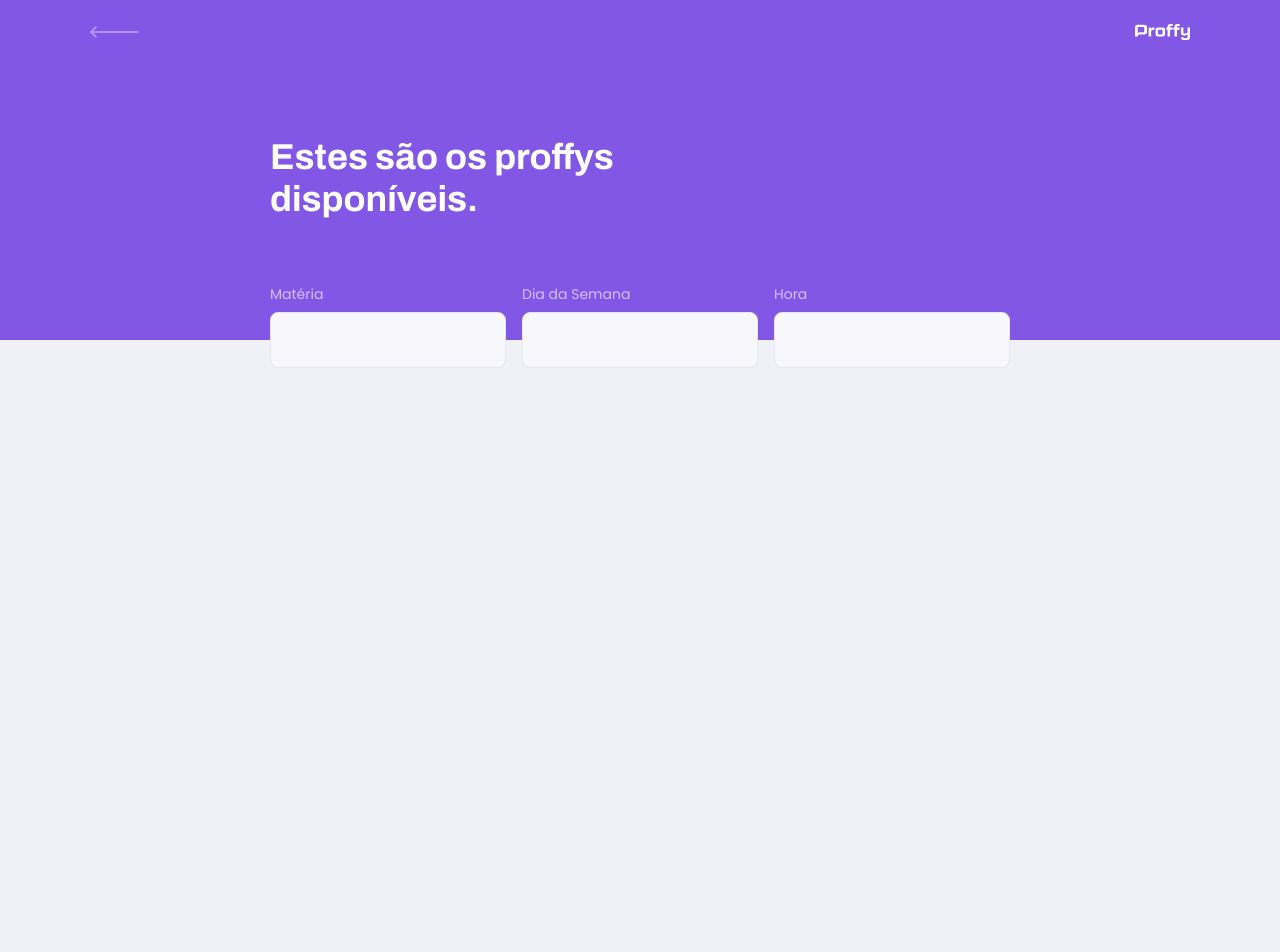
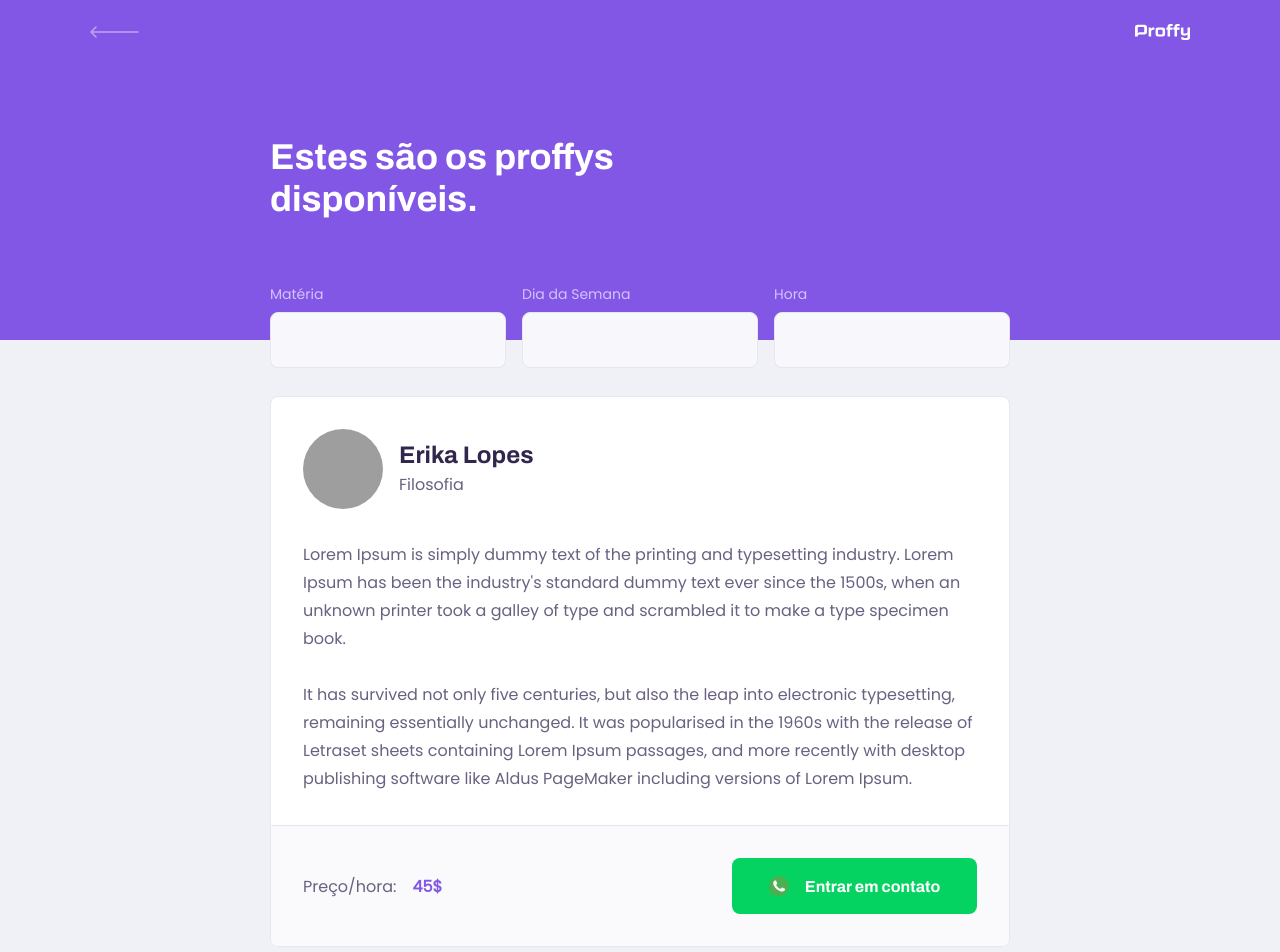
Before and after one commit to xterikatx/proffy, a React (Create React App) app in the folder web/: page /study in a window 1280 px wide. Shown: the top 952 px of the page. Before the commit the page ends 800 px from the top, so only its background shows below. Built offline with nearby package versions, Linux system fonts and the light colour scheme; grey boxes are pictures that could not be loaded; the HTML template or start-up script is replaced by a standard one.

Commit message:
done teacher list

```diff
--- a/web/src/assets/styles/globals.css
+++ b/web/src/assets/styles/globals.css
@@ -48,6 +48,7 @@
 button,
 textarea {
   font: 500 1.6rem Poppins;
+  color: var(--color-text-base);
 }
 
 .container {
--- /dev/null
+++ b/web/src/components/TeacherItem/index.tsx
@@ -0,0 +1,48 @@
+import React from 'react';
+
+import './styles.css';
+
+import whatsappIcon from "../../assets/images/icons/whatsapp.svg";
+
+function TeacherItem() {
+    return (
+        <article className="teacher-item">
+        <header>
+          <img
+            src="https://avatars3.githubusercontent.com/u/35372047?s=460&u=969f72304f2a735f4446ff7efd443e92023aca18&v=4"
+            alt="Erika Lopes"
+          />
+          <div>
+            <strong>Erika Lopes</strong>
+            <span>Filosofia</span>
+          </div>
+        </header>
+
+        <p>
+          Lorem Ipsum is simply dummy text of the printing and typesetting
+          industry. Lorem Ipsum has been the industry's standard dummy text
+          ever since the 1500s, when an unknown printer took a galley of type
+          and scrambled it to make a type specimen book. <br />
+          <br /> It has survived not only five centuries, but also the leap
+          into electronic typesetting, remaining essentially unchanged. It was
+          popularised in the 1960s with the release of Letraset sheets
+          containing Lorem Ipsum passages, and more recently with desktop
+          publishing software like Aldus PageMaker including versions of Lorem
+          Ipsum.
+        </p>
+
+        <footer>
+            <p>
+                Preço/hora:
+                <strong>45$</strong>
+            </p>
+            <button type="button">
+              <img src={whatsappIcon} alt="Whatsapp" />
+              Entrar em contato
+            </button>
+        </footer>
+      </article>
+    )
+}
+
+export default TeacherItem;
--- /dev/null
+++ b/web/src/components/TeacherItem/styles.css
@@ -0,0 +1,100 @@
+.teacher-item {
+  background: var(--color-box-base);
+  border: 1px solid var(--color-line-in-white);
+  border-radius: 0.8rem;
+  margin-top: 2.4rem;
+  overflow: hidden;
+}
+
+.teacher-item header {
+  padding: 3.2rem 2rem;
+  display: flex;
+  align-items: center;
+}
+
+.teacher-item header img {
+  width: 8rem;
+  height: 8rem;
+  border-radius: 50%;
+}
+
+.teacher-item header div strong {
+  font: 700 2.4rem Archivo;
+  margin-left: 1.6rem;
+  display: block;
+  color: var(--color-text-title);
+}
+
+.teacher-item > p {
+  padding: 0 2rem;
+  font-size: 1.6rem;
+  line-height: 2.8rem;
+}
+
+.teacher-item footer {
+  padding: 3.2rem 2rem;
+  background: var(--color-box-footer);
+  border-top: 1px solid var(--color-line-in-white);
+  margin-top: 3.2rem;
+  display: flex;
+  align-items: center;
+  justify-content: space-between;
+}
+
+.teacher-item footer p strong {
+  color: var(--color-primary);
+  font-size: 1.6rem;
+  display: block;
+}
+
+.teacher-item footer button {
+  width: 20rem;
+  height: 5.6rem;
+  background: var(--color-secundary);
+  color: var(--color-button-text);
+  border: 0;
+  border-radius: 0.8rem;
+  cursor: pointer;
+  font: 700 1.4rem Archivo;
+  display: flex;
+  align-items: center;
+  justify-content: space-evenly;
+  transition: 0.2s;
+}
+.teacher-item footer button:hover {
+  background: var(--color-secundary-dark);
+}
+
+.teacher-item header div span {
+  font-size: 1.6rem;
+  margin-left: 1.6rem;
+  display: block;
+  margin-top: 0.4rem;
+}
+
+@media (min-width: 700px) {
+  .teacher-item header,
+  .teacher-item footer {
+    padding: 3.2rem;
+  }
+
+  .teacher-item > p {
+    padding: 0 3.2rem;
+  }
+
+  .teacher-item footer p strong {
+    display: initial;
+    margin-left: 1.6rem;
+  }
+
+  .teacher-item footer button {
+    width: 24.5rem;
+    font-size: 1.6rem;
+    justify-content: center;
+  }
+
+  .teacher-item footer button img {
+    margin-right: 1.6rem;
+  }
+
+}
--- a/web/src/pages/TeacherList/index.js
+++ b/web/src/pages/TeacherList/index.js
@@ -1,11 +1,10 @@
 import React from "react";
 import { Link } from "react-router-dom";
 
-import logoImage from "../../assets/images/logo.svg";
-import backIcon from "../../assets/images/icons/back.svg";
 
-import './styles.css';
+import "./styles.css";
 import PageHeader from "../../components/PageHeader";
+import TeacherItem from "../../components/TeacherItem";
 
 function TeacherList() {
   return (
@@ -28,6 +27,13 @@
           </div>
         </form>
       </PageHeader>
+
+      <main>
+            <TeacherItem />
+            <TeacherItem />
+            <TeacherItem />
+
+      </main>
     </div>
   );
 }
--- a/web/src/pages/TeacherList/styles.css
+++ b/web/src/pages/TeacherList/styles.css
@@ -47,6 +47,12 @@
     bottom: 0;
 }
 
+#page-teacher-list main {
+    margin: 3.2rem auto;
+    width: 90%;
+}
+
+
 @media(min-width: 700px){
     #page-teacher-list {
         max-width: 100%;
@@ -63,4 +69,10 @@
     #search-teachers .input-block + .input-block {
         margin-top: 0;
     }
+
+    #page-teacher-list main {
+        padding: 3.2rem 0;
+        max-width: 740px;
+        margin: 0 auto;
+    }
 }
```
Lines whose indentation alone changed are shown as unchanged.
